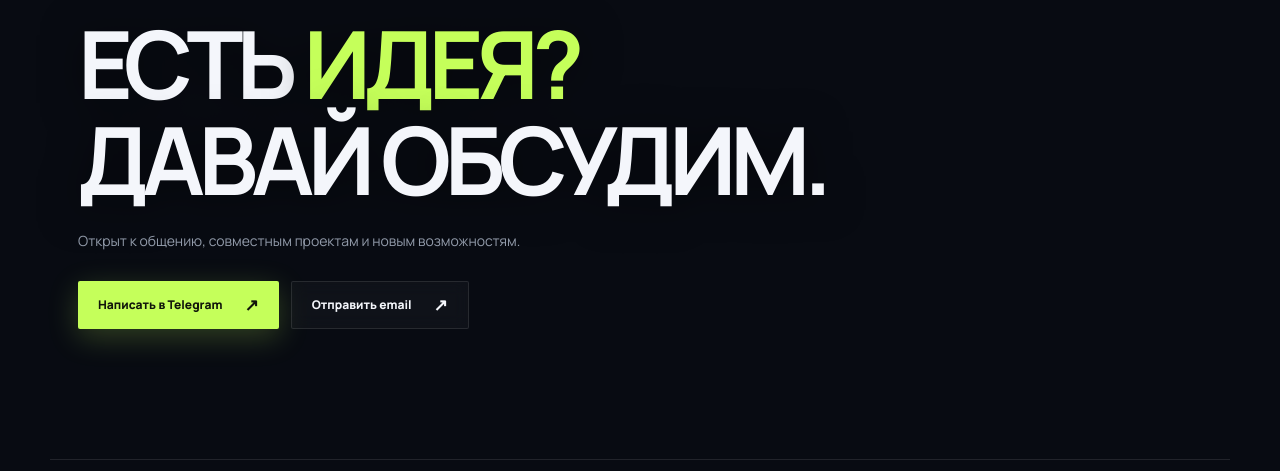
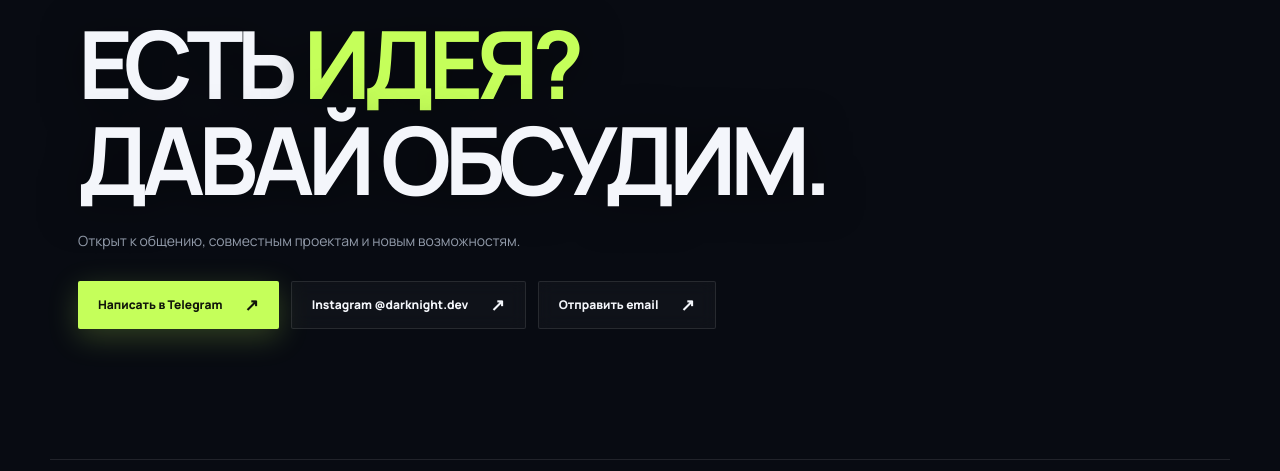
Before and after one commit to ubaydullaevit666ilya-alt/ixlosbek_portfolio_site, a Flask app: page / in a window 1280 px wide. Shown: the part 3742-4213 px from the top of the page. Run offline with Flask 3, Linux system fonts and the light colour scheme.

Commit message:
Add Instagram contact

```diff
--- a/templates/index.html
+++ b/templates/index.html
@@ -114,7 +114,7 @@
           {% for skill in skills %}
           <div class="skill-item">
             <div class="skill-info"><div><h3>{{ skill.name }}</h3><p>{{ skill.description }}</p></div><span>{{ skill.level }}%</span></div>
-            <div class="skill-track"><i data-level="{{ skill.level }}" style="--lvl:{{ skill.level }}%"></i></div>
+            <div class="skill-track"><i data-level="{{ skill.level }}" style="--lvl:%{{ skill.level }}%"></i></div>
           </div>
           {% endfor %}
         </div>
@@ -132,6 +132,12 @@
       <p>Открыт к общению, совместным проектам и новым возможностям.</p>
       <div class="contact-actions">
         <a class="button button-primary" href="https://t.me/{{ telegram }}" target="_blank" rel="noopener noreferrer">Написать в Telegram <span>↗</span></a>
+<a class="button button-ghost"
+   href="https://www.instagram.com/darknight.dev/"
+   target="_blank"
+   rel="noopener noreferrer">
+    Instagram @darknight.dev <span>↗</span>
+</a>
         <a class="button button-ghost" href="mailto:{{ email }}">Отправить email <span>↗</span></a>
       </div>
     </section>
```
